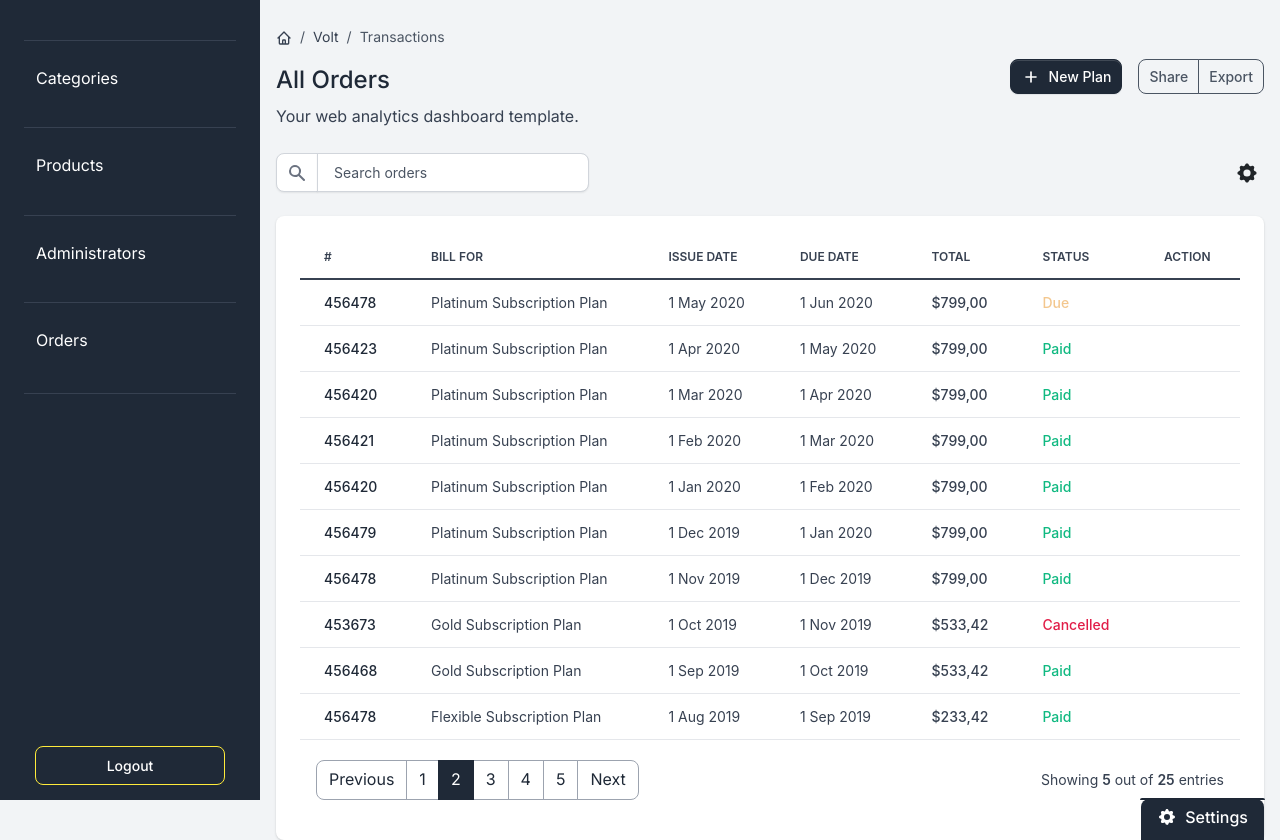
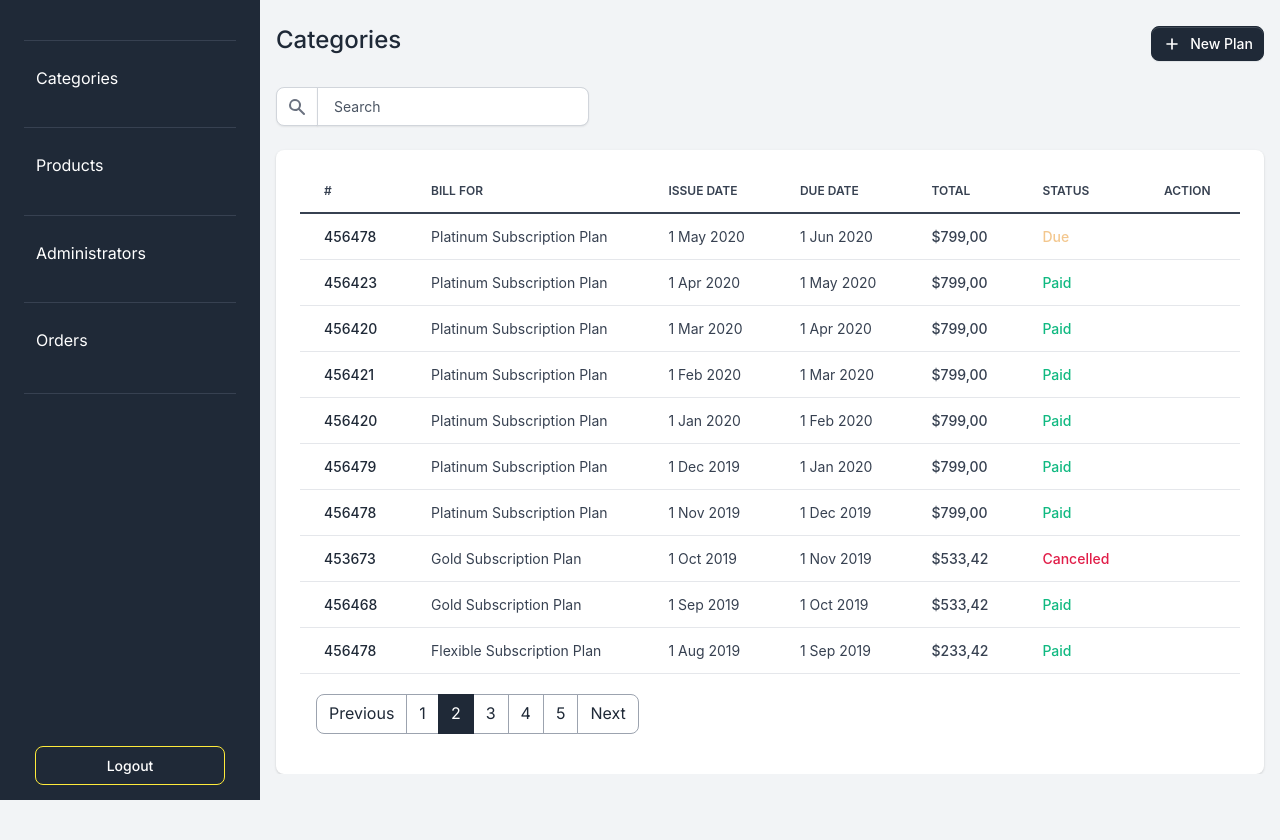
Before and after one commit to HerAraujo/E-commerce-admin-front, a React (Create React App) app: page /demo-grid in a window 1280 px wide. After the commit the page ends 800 px from the top, so only its background shows below. Built offline with nearby package versions, Linux system fonts and the light colour scheme.

Commit message:
admin template

```diff
--- a/src/App.js
+++ b/src/App.js
@@ -12,7 +12,7 @@ function App() {
       <Sidebar />
 
       <Routes>
-        <Route path="/login" element={<Login />} />
+        <Route path="/" element={<Login />} />
         <Route path="/demo-logged" element={<Sidebar />} />
         <Route path="/demo-logged" element={<Orders />} />
         <Route path="/demo-grid" element={<Grid />} />
--- a/src/components/Sidebar/Grid/Grid.jsx
+++ b/src/components/Sidebar/Grid/Grid.jsx
@@ -5,36 +5,7 @@ function Grid() {
     <main class="content text-start">
       <div class="d-flex justify-content-between flex-wrap flex-md-nowrap align-items-center py-4">
         <div class="d-block mb-4 mb-md-0">
-          <nav aria-label="breadcrumb" class="d-none d-md-inline-block">
-            <ol class="breadcrumb breadcrumb-dark breadcrumb-transparent">
-              <li class="breadcrumb-item">
-                <a href="#">
-                  <svg
-                    class="icon icon-xxs"
-                    fill="none"
-                    stroke="currentColor"
-                    viewBox="0 0 24 24"
-                    xmlns="http://www.w3.org/2000/svg"
-                  >
-                    <path
-                      stroke-linecap="round"
-                      stroke-linejoin="round"
-                      stroke-width="2"
-                      d="M3 12l2-2m0 0l7-7 7 7M5 10v10a1 1 0 001 1h3m10-11l2 2m-2-2v10a1 1 0 01-1 1h-3m-6 0a1 1 0 001-1v-4a1 1 0 011-1h2a1 1 0 011 1v4a1 1 0 001 1m-6 0h6"
-                    ></path>
-                  </svg>
-                </a>
-              </li>
-              <li class="breadcrumb-item">
-                <a href="#">Volt</a>
-              </li>
-              <li class="breadcrumb-item active" aria-current="page">
-                Transactions
-              </li>
-            </ol>
-          </nav>
-          <h2 class="h4">All Orders</h2>
-          <p class="mb-0">Your web analytics dashboard template.</p>
+          <h2 class="h4">Categories</h2>
         </div>
         <div class="btn-toolbar mb-2 mb-md-0">
           <a
@@ -57,14 +28,6 @@ function Grid() {
             </svg>
             New Plan
           </a>
-          <div class="btn-group ms-2 ms-lg-3">
-            <button type="button" class="btn btn-sm btn-outline-gray-600">
-              Share
-            </button>
-            <button type="button" class="btn btn-sm btn-outline-gray-600">
-              Export
-            </button>
-          </div>
         </div>
       </div>
       <div class="table-settings mb-4">
@@ -87,62 +50,7 @@ function Grid() {
                   ></path>
                 </svg>
               </span>
-              <input
-                type="text"
-                class="form-control"
-                placeholder="Search orders"
-              />
-            </div>
-          </div>
-          <div class="col-4 col-md-2 col-xl-1 ps-md-0 text-end">
-            <div class="dropdown">
-              <button
-                class="btn btn-link text-dark dropdown-toggle dropdown-toggle-split m-0 p-1"
-                data-bs-toggle="dropdown"
-                aria-haspopup="true"
-                aria-expanded="false"
-              >
-                <svg
-                  class="icon icon-sm"
-                  fill="currentColor"
-                  viewBox="0 0 20 20"
-                  xmlns="http://www.w3.org/2000/svg"
-                >
-                  <path
-                    fill-rule="evenodd"
-                    d="M11.49 3.17c-.38-1.56-2.6-1.56-2.98 0a1.532 1.532 0 01-2.286.948c-1.372-.836-2.942.734-2.106 2.106.54.886.061 2.042-.947 2.287-1.561.379-1.561 2.6 0 2.978a1.532 1.532 0 01.947 2.287c-.836 1.372.734 2.942 2.106 2.106a1.532 1.532 0 012.287.947c.379 1.561 2.6 1.561 2.978 0a1.533 1.533 0 012.287-.947c1.372.836 2.942-.734 2.106-2.106a1.533 1.533 0 01.947-2.287c1.561-.379 1.561-2.6 0-2.978a1.532 1.532 0 01-.947-2.287c.836-1.372-.734-2.942-2.106-2.106a1.532 1.532 0 01-2.287-.947zM10 13a3 3 0 100-6 3 3 0 000 6z"
-                    clip-rule="evenodd"
-                  ></path>
-                </svg>
-                <span class="visually-hidden">Toggle Dropdown</span>
-              </button>
-              <div class="dropdown-menu dropdown-menu-xs dropdown-menu-end pb-0">
-                <span class="small ps-3 fw-bold text-dark">Show</span>
-                <a
-                  class="dropdown-item d-flex align-items-center fw-bold"
-                  href="#"
-                >
-                  10{" "}
-                  <svg
-                    class="icon icon-xxs ms-auto"
-                    fill="currentColor"
-                    viewBox="0 0 20 20"
-                    xmlns="http://www.w3.org/2000/svg"
-                  >
-                    <path
-                      fill-rule="evenodd"
-                      d="M16.707 5.293a1 1 0 010 1.414l-8 8a1 1 0 01-1.414 0l-4-4a1 1 0 011.414-1.414L8 12.586l7.293-7.293a1 1 0 011.414 0z"
-                      clip-rule="evenodd"
-                    ></path>
-                  </svg>
-                </a>
-                <a class="dropdown-item fw-bold" href="#">
-                  20
-                </a>
-                <a class="dropdown-item fw-bold rounded-bottom" href="#">
-                  30
-                </a>
-              </div>
+              <input type="text" class="form-control" placeholder="Search " />
             </div>
           </div>
         </div>
@@ -650,35 +558,7 @@ function Grid() {
               <td>
                 <span class="fw-bold text-success">Paid</span>
               </td>
-              <td>
-                <div class="btn-group">
-                  <button
-                    class="btn btn-link text-dark dropdown-toggle dropdown-toggle-split m-0 p-0"
-                    data-bs-toggle="dropdown"
-                    aria-haspopup="true"
-                    aria-expanded="false"
-                  >
-                    <span class="icon icon-sm">
-                      <span class="fas fa-ellipsis-h icon-dark"></span>
-                    </span>
-                    <span class="visually-hidden">Toggle Dropdown</span>
-                  </button>
-                  <div class="dropdown-menu py-0">
-                    <a class="dropdown-item rounded-top" href="#">
-                      <span class="fas fa-eye me-2"></span>View Details
-                    </a>
-                    <a class="dropdown-item" href="#">
-                      <span class="fas fa-edit me-2"></span>Edit
-                    </a>
-                    <a
-                      class="dropdown-item text-danger rounded-bottom"
-                      href="#"
-                    >
-                      <span class="fas fa-trash-alt me-2"></span>Remove
-                    </a>
-                  </div>
-                </div>
-              </td>
+              <td></td>
             </tr>
           </tbody>
         </table>
@@ -722,113 +602,12 @@ function Grid() {
               </li>
             </ul>
           </nav>
-          <div class="fw-normal small mt-4 mt-lg-0">
-            Showing <b>5</b> out of <b>25</b> entries
-          </div>
         </div>
       </div>
       <div
         class="theme-settings card bg-gray-800 pt-2 collapse"
         id="theme-settings"
-      >
-        <div class="card-body bg-gray-800 text-white pt-4">
-          <button
-            type="button"
-            class="btn-close theme-settings-close"
-            aria-label="Close"
-            data-bs-toggle="collapse"
-            href="#theme-settings"
-            role="button"
-            aria-expanded="false"
-            aria-controls="theme-settings"
-          ></button>
-          <div class="d-flex justify-content-between align-items-center mb-3">
-            <p class="m-0 mb-1 me-4 fs-7">
-              Open source{" "}
-              <span role="img" aria-label="gratitude">
-                💛
-              </span>
-            </p>
-            <a
-              class="github-button"
-              href="https://github.com/themesberg/volt-bootstrap-5-dashboard"
-              data-color-scheme="no-preference: dark; light: light; dark: light;"
-              data-icon="octicon-star"
-              data-size="large"
-              data-show-count="true"
-              aria-label="Star themesberg/volt-bootstrap-5-dashboard on GitHub"
-            >
-              Star
-            </a>
-          </div>
-          <a
-            href="https://themesberg.com/product/admin-dashboard/volt-bootstrap-5-dashboard"
-            target="_blank"
-            class="btn btn-secondary d-inline-flex align-items-center justify-content-center mb-3 w-100"
-          >
-            Download
-            <svg
-              class="icon icon-xs ms-2"
-              fill="currentColor"
-              viewBox="0 0 20 20"
-              xmlns="http://www.w3.org/2000/svg"
-            >
-              <path
-                fill-rule="evenodd"
-                d="M2 9.5A3.5 3.5 0 005.5 13H9v2.586l-1.293-1.293a1 1 0 00-1.414 1.414l3 3a1 1 0 001.414 0l3-3a1 1 0 00-1.414-1.414L11 15.586V13h2.5a4.5 4.5 0 10-.616-8.958 4.002 4.002 0 10-7.753 1.977A3.5 3.5 0 002 9.5zm9 3.5H9V8a1 1 0 012 0v5z"
-                clip-rule="evenodd"
-              ></path>
-            </svg>
-          </a>
-          <p class="fs-7 text-gray-300 text-center">
-            Available in the following technologies:
-          </p>
-          <div class="d-flex justify-content-center">
-            <a
-              class="me-3"
-              href="https://themesberg.com/product/admin-dashboard/volt-bootstrap-5-dashboard"
-              target="_blank"
-            >
-              <img
-                src="../assets/img/technologies/bootstrap-5-logo.svg"
-                class="image image-xs"
-              />
-            </a>
-            <a
-              href="https://demo.themesberg.com/volt-react-dashboard/#/"
-              target="_blank"
-            >
-              <img
-                src="../assets/img/technologies/react-logo.svg"
-                class="image image-xs"
-              />
-            </a>
-          </div>
-        </div>
-      </div>
-
-      <div
-        class="card theme-settings bg-gray-800 theme-settings-expand"
-        id="theme-settings-expand"
-      >
-        <div class="card-body bg-gray-800 text-white rounded-top p-3 py-2">
-          <span class="fw-bold d-inline-flex align-items-center h6">
-            <svg
-              class="icon icon-xs me-2"
-              fill="currentColor"
-              viewBox="0 0 20 20"
-              xmlns="http://www.w3.org/2000/svg"
-            >
-              <path
-                fill-rule="evenodd"
-                d="M11.49 3.17c-.38-1.56-2.6-1.56-2.98 0a1.532 1.532 0 01-2.286.948c-1.372-.836-2.942.734-2.106 2.106.54.886.061 2.042-.947 2.287-1.561.379-1.561 2.6 0 2.978a1.532 1.532 0 01.947 2.287c-.836 1.372.734 2.942 2.106 2.106a1.532 1.532 0 012.287.947c.379 1.561 2.6 1.561 2.978 0a1.533 1.533 0 012.287-.947c1.372.836 2.942-.734 2.106-2.106a1.533 1.533 0 01.947-2.287c1.561-.379 1.561-2.6 0-2.978a1.532 1.532 0 01-.947-2.287c.836-1.372-.734-2.942-2.106-2.106a1.532 1.532 0 01-2.287-.947zM10 13a3 3 0 100-6 3 3 0 000 6z"
-                clip-rule="evenodd"
-              ></path>
-            </svg>
-            Settings
-          </span>
-        </div>
-      </div>
+      ></div>
     </main>
   );
 }
```
